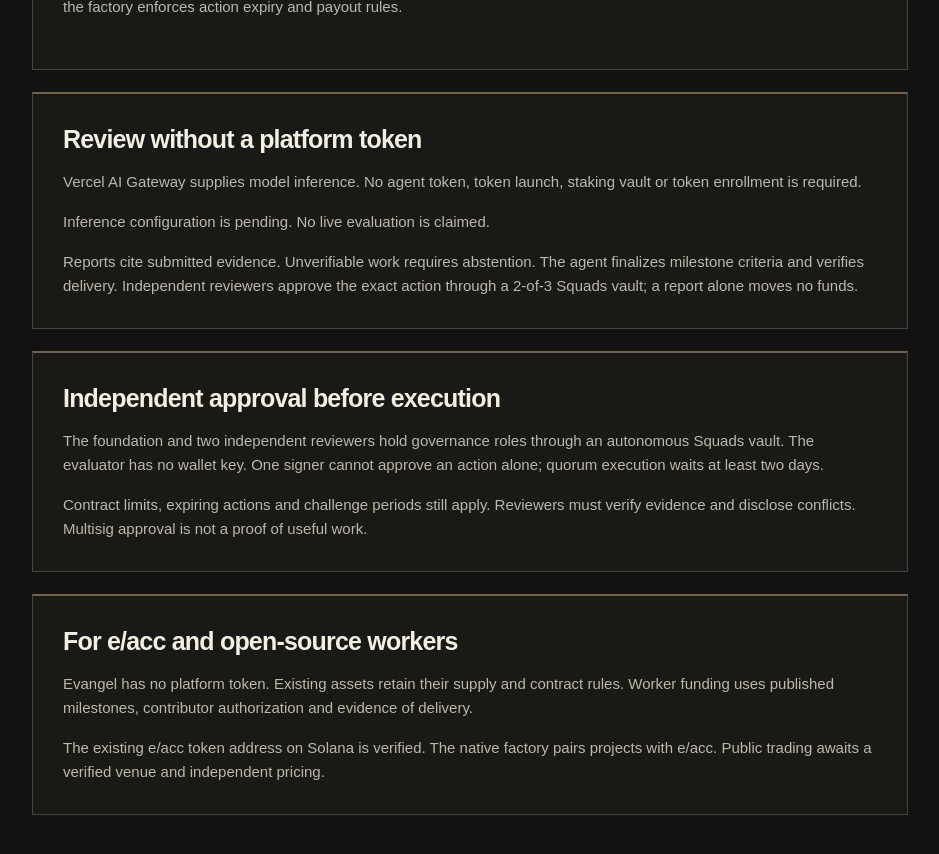
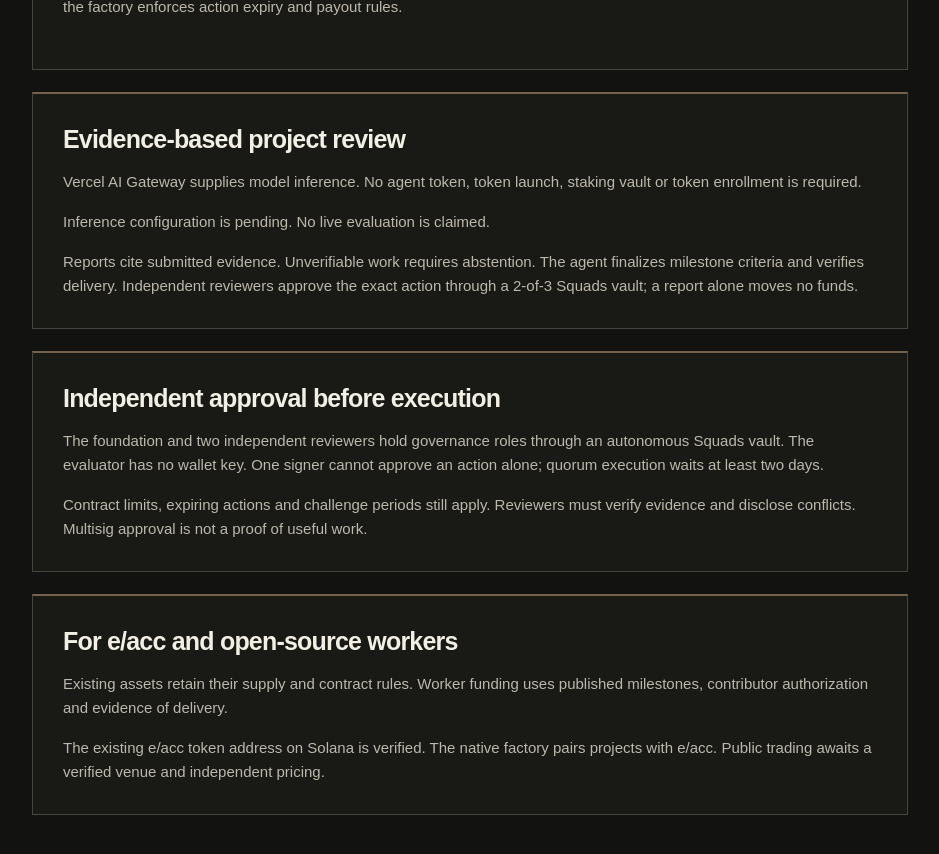
Before and after one commit to happycamper-stix/evangel-fund, a Next.js app: page /governor in a window 1280 px wide. Shown: the part 1880-2734 px from the top of the page, without its empty margins (170-1109 px from the left). Built offline with nearby package versions, Linux system fonts and the light colour scheme; no server answers.

Commit message:
Remove prohibition on an Evangel project token

```diff
--- a/app/eacc/page.js
+++ b/app/eacc/page.js
@@ -72,7 +72,7 @@ export default function EaccPage() {
         </a>
         <p>
           Buyers bring e/acc into the pool. Sellers receive e/acc from its
-          available reserve. No buy-and-burn and no Evangel platform token.
+          available reserve. No buy-and-burn.
         </p>
       </section>
       <section className="ev-card">
--- a/app/governor/page.js
+++ b/app/governor/page.js
@@ -20,7 +20,7 @@ export default function GovernorPage() {
       <Upgrade />
       <Reviewer />
       <section className="ev-card">
-        <h2>Review without a platform token</h2>
+        <h2>Evidence-based project review</h2>
         <p>
           Vercel AI Gateway supplies model inference. No agent token, token
           launch, staking vault or token enrollment is required.
@@ -54,7 +54,7 @@ export default function GovernorPage() {
       <section className="ev-card">
         <h2>For e/acc and open-source workers</h2>
         <p>
-          Evangel has no platform token. Existing assets retain their supply and
+          Existing assets retain their supply and
           contract rules. Worker funding uses published milestones, contributor
           authorization and evidence of delivery.
         </p>
--- a/app/layout.js
+++ b/app/layout.js
@@ -5,7 +5,7 @@ export const metadata = {
   robots: { index: false, follow: false },
   title: "Evangel — Build it. Back it. Spread it.",
   description:
-    "Rally around e/acc and support open-source workers. Community launches, earned token exposure and transparent funding without an Evangel platform token.",
+    "Rally around e/acc and support open-source workers. Community launches, earned token exposure and transparent project funding.",
 };
 export default function RootLayout({ children }) {
   return (
```
Also changed, not shown: lib/governance/policy.mjs, 3 other files (tests, documents, lock files or other folders).
